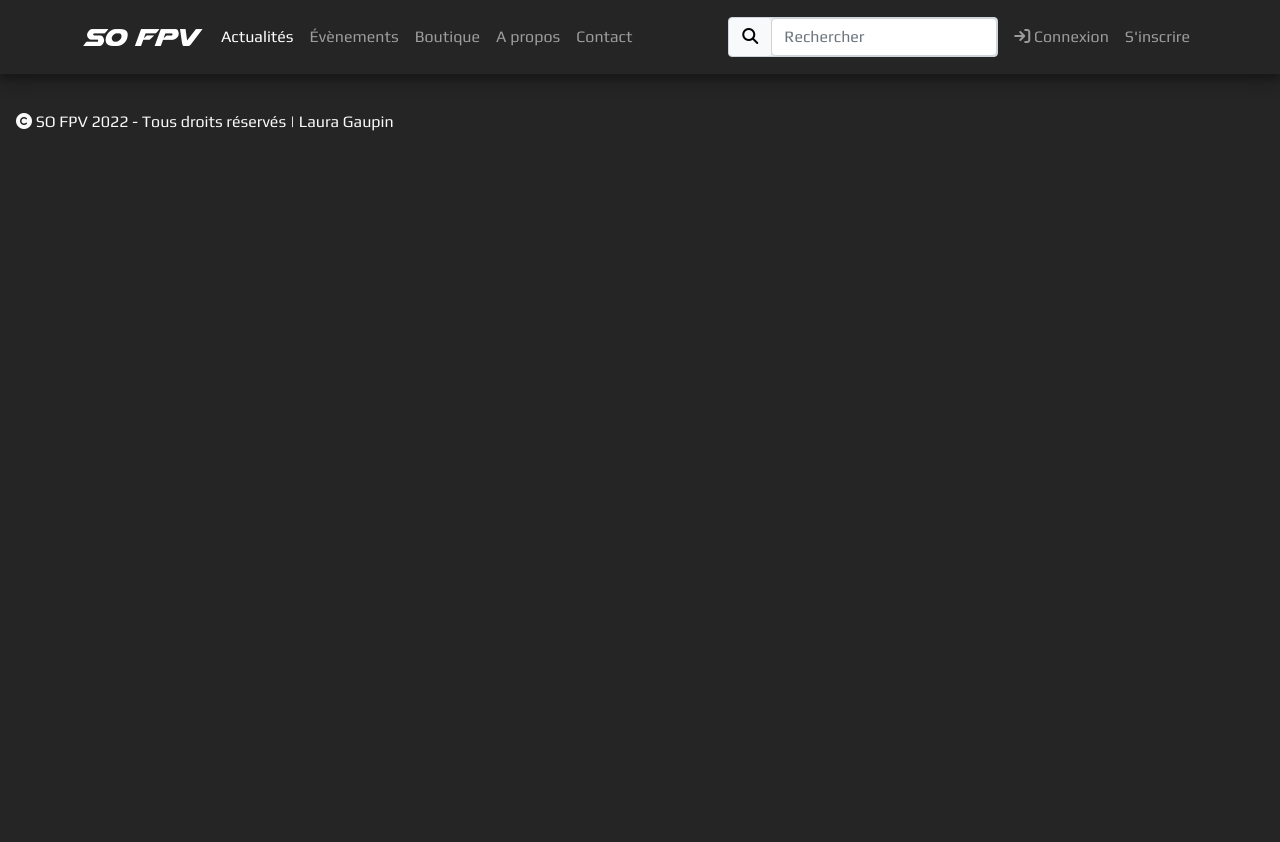
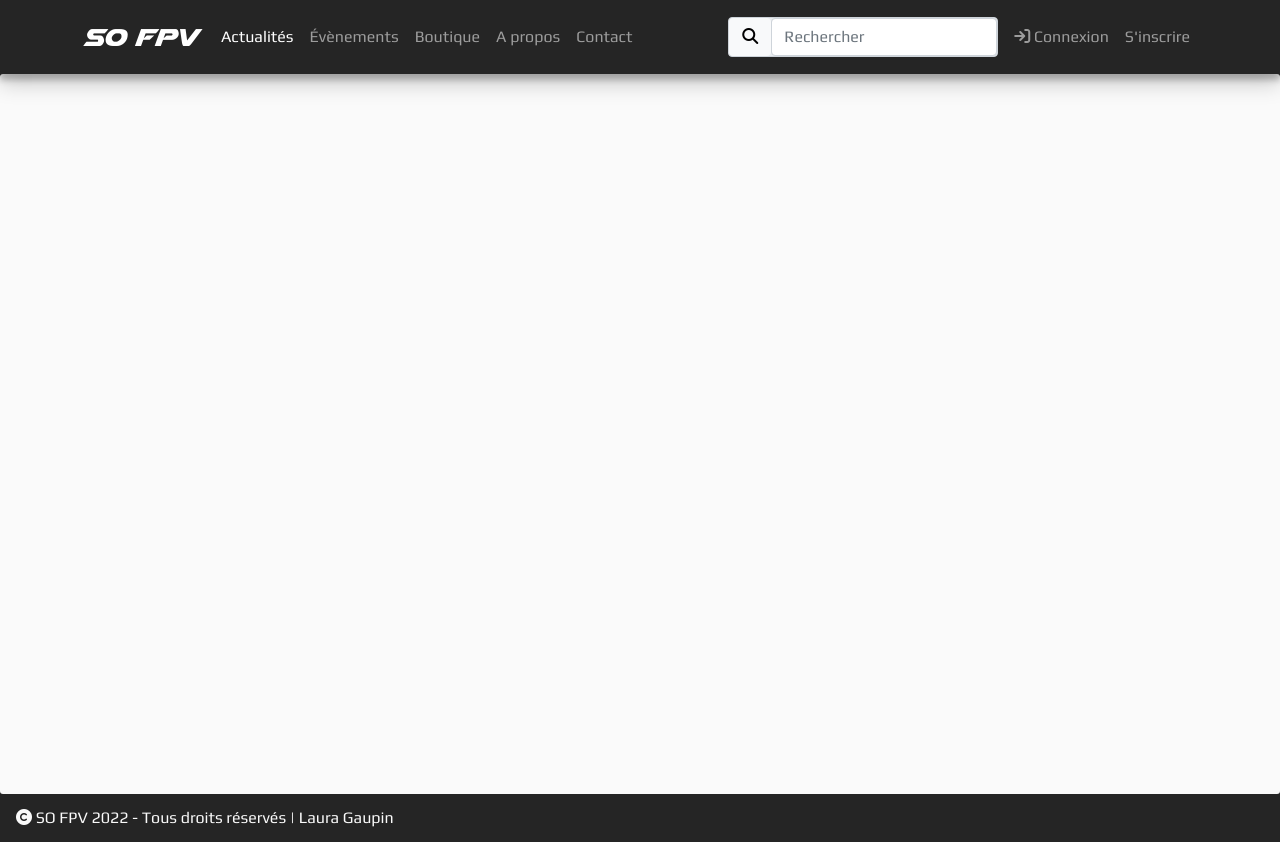
Before and after one commit to alexisr91/SOFPV, a Symfony app: template templates/shop/index.html.twig in a window 1280 px wide. Before the commit the page ends 131 px from the top, so only its background shows below. Run offline with Twig, Linux system fonts and the light colour scheme; the template is opened without the code that fills it, so the values that code supplies are empty; some libraries are stand-ins or nearby versions.

Commit message:
ajout Entity Product + index page product + datafixtures

```diff
--- a/public/css/style.css
+++ b/public/css/style.css
@@ -1106,6 +1106,26 @@ section#search .container-fluid {
     justify-content: center;
     align-items: center; }
 
+/** SHOP **/
+section#shop {
+  min-height: 96vh; }
+  section#shop .container-fluid {
+    background-color: #fafafa;
+    min-height: 90vh;
+    padding-bottom: 2em;
+    border-radius: 3px; }
+    section#shop .container-fluid .row {
+      width: 70%;
+      margin: 0 auto; }
+    section#shop .container-fluid .card .price {
+      font-size: 1.3em; }
+    section#shop .container-fluid .card .card-footer {
+      border: none;
+      background-color: #fff;
+      padding-bottom: 1em;
+      display: flex;
+      justify-content: space-betwee; }
+
 /* MY PROFILE - _sidebarMenuProfile */
 aside.sidebarMenu {
   z-index: 0;
--- a/public/scss/style.scss
+++ b/public/scss/style.scss
@@ -890,6 +890,36 @@ section#search {
     }
 }
 
+/** SHOP **/
+
+section#shop {
+    min-height: 96vh;
+    .container-fluid{
+        background-color: $white;
+        min-height:90vh;
+        padding-bottom: 2em;
+        border-radius: 3px;
+
+        .row {
+            width: 70%;
+            margin: 0 auto;
+        }
+
+        .card {
+            .price {
+                font-size: 1.3em;
+            }
+            .card-footer{
+                border: none;
+                background-color: #fff;
+                padding-bottom:1em;
+                display: flex;
+                justify-content: space-betwee;
+            }
+        }
+    }
+
+}
 
 
 @import "sideMenuProfile";
--- a/templates/shop/index.html.twig
+++ b/templates/shop/index.html.twig
@@ -7,13 +7,22 @@
     <section id="shop">
         {{include('partials/_navbarMenu.html.twig')}}
         <div class="container-fluid pt-4">
-            <div class="row row-cols-md-1 g-4 px-3">
-
+            <div class="row row-cols-md-4 g-4 px-3">
             {% for product in products %}
                 <div class="col">
-                    {{product.name}}<br>
-                    {{product.price}}<br>
-                    {{product.description}}<br>
+                    <div class="card h-100">
+                        <img src="{{product.image}}" class="card-img-top img-fluid" alt="{{product.name}}">
+                        <div class="card-body">
+                            <h5 class="card-title">{{product.name}}</h5>
+                                <p class="card-text">{{product.description}}</p>
+
+
+                        </div>
+                        <div class="card-footer">
+                            <a href="#" class="btn btn-dark stretched-link">Voir le produit</a>
+                            <p class="card-text price"><b>{{product.price}} &euro;</b></p>
+                        </div>
+                    </div>
                 </div>
             {% endfor %}
 
```
Also changed, not shown: 1 other file.
